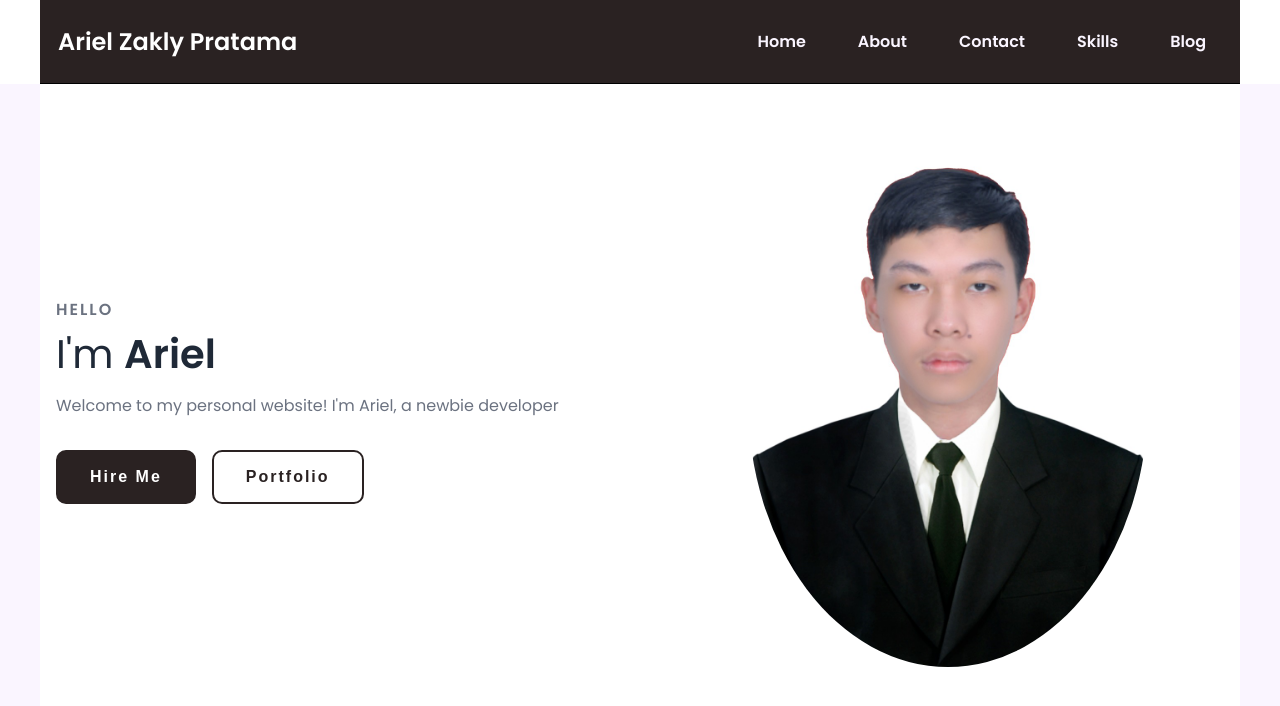
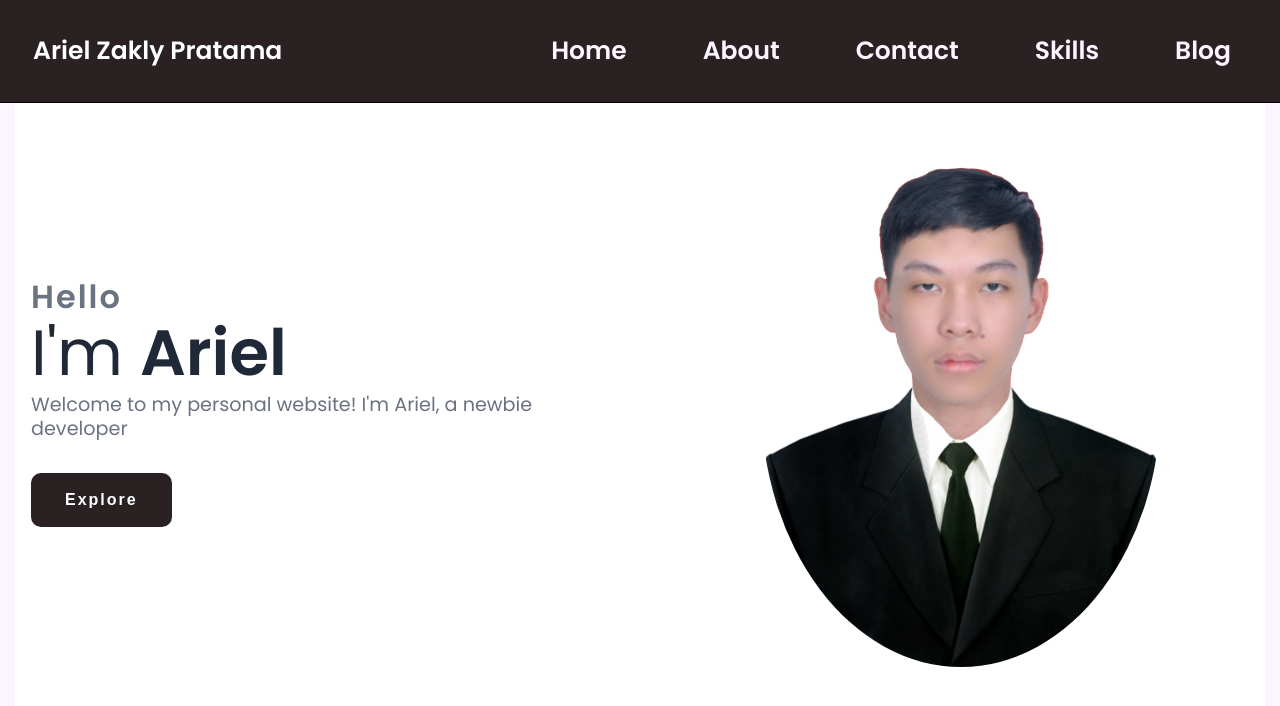
Before and after one commit to 24aeronyx/personalweb, a plain HTML site: page index.html in a window 1280 px wide. Drawn offline with nearby package versions, Linux system fonts and the light colour scheme.

Commit message:
Adjusting style and create about.html, blog.html, contact.html, and skills.html

```diff
--- a/index.html
+++ b/index.html
@@ -13,10 +13,10 @@
 <body>
     <nav>
         <div class="nav__content">
-          <div class="logo"><a href="#">Ariel Zakly Pratama</a></div>
+          <div class="logo"><a href="https://skilvul.com/">Ariel Zakly Pratama</a></div>
           <ul>
-            <li><a href="#">Home</a></li>
-            <li><a href="#">About</a></li>
+            <li><a href="index.html">Home</a></li>
+            <li><a href="about.html">About</a></li>
             <li><a href="#">Contact</a></li>
             <li><a href="#">Skills</a></li>
             <li><a href="#">Blog</a></li>
@@ -26,7 +26,7 @@
       <section class="section">
         <div class="section__container">
           <div class="content">
-            <p class="subtitle">HELLO</p>
+            <p class="subtitle">Hello</p>
             <h1 class="title">
               I'm <span>Ariel<br /></span>
             </h1>
@@ -34,8 +34,7 @@
               Welcome to my personal website! I'm Ariel, a newbie developer
             </p>
             <div class="action__btns">
-              <button class="hire__me">Hire Me</button>
-              <button class="portfolio">Portfolio</button>
+              <button class="explore">Explore</button>
             </div>
           </div>
           <div class="image">
--- a/style.css
+++ b/style.css
@@ -23,6 +23,7 @@ a {
 
 body {
   font-family: "Poppins", sans-serif;
+  height: 100vh;
 }
 
 nav {
@@ -35,23 +36,26 @@ nav {
 }
 
 .nav__content {
-  max-width: var(--max-width);
+  width: 100%;
+  height: 100%;
   margin: auto;
   background: var(--primary-color);
-  padding: 1.5rem 1rem;
+  padding: 2rem 1rem;
   display: flex;
   align-items: center;
   justify-content: space-between;
   border-bottom: solid 1px;
+  font-size: 25px;
 }
 
 nav .logo a {
-  font-size: 1.5rem;
+  font-size: 25px;
   font-weight: 600;
   border: 2px solid transparent;
   color: white;
   transition: 0.3s;
   background: var(--primary-color);
+  padding: 0px 15px
 }
 nav .logo a:hover {
   color: white;
@@ -60,10 +64,11 @@ nav .logo a:hover {
 ul {
     display: flex;
     align-items: center;
-    gap: 1rem;
+    gap: 40px;
     list-style: none;
     transition: left 0.3s;
     background:var(--primary-color);
+    padding: 0px 15px
 
   }
 
@@ -85,16 +90,20 @@ ul {
 
   .section {
     background-color: var(--extra-light);
+    width: 100%;
+    height: 100%;
+    padding: 0px 15px;
   }
 
   .section__container {
-    min-height: 100vh;
-    max-width: var(--max-width);
     margin: auto;
     padding: 1rem;
     display: grid;
     grid-template-columns: repeat(2, 1fr);
     gap: 4rem;
+    width: 100%;
+    height: 100%;
+
   }
 
   .content {
@@ -108,10 +117,11 @@ ul {
     color: var(--text-light);
     font-weight: 600;
     margin-bottom: 0.5rem;
+    font-size: 2rem;
   }
 
   .title {
-    font-size: 2.5rem;
+    font-size: 4rem;
     font-weight: 400;
     line-height: 3rem;
     color: var(--text-dark);
@@ -126,6 +136,7 @@ ul {
     line-height: 1.5rem;
     color: var(--text-light);
     margin-bottom: 2rem;
+    font-size: 1.2rem;
   }
 
   .action__btns {
@@ -145,22 +156,13 @@ ul {
     cursor: pointer;
   }
 
-  .hire__me {
+  .explore {
     background-color: var(--primary-color);
     color: #ffffff;
   }
 
-  .hire__me:hover {
+  .explore {
     background-color: var(--primary-color-dark);
-  }
-
-  .portfolio {
-    color: var(--primary-color);
-  }
-
-  .portfolio:hover {
-    background-color: var(--primary-color-dark);
-    color: #ffffff;
   }
 
   .image {
```
Also changed, not shown: about.html (added, +29 -0 lines), blog.html (added, +29 -0 lines), contact.html (added, +29 -0 lines), skills.html (added, +29 -0 lines).
